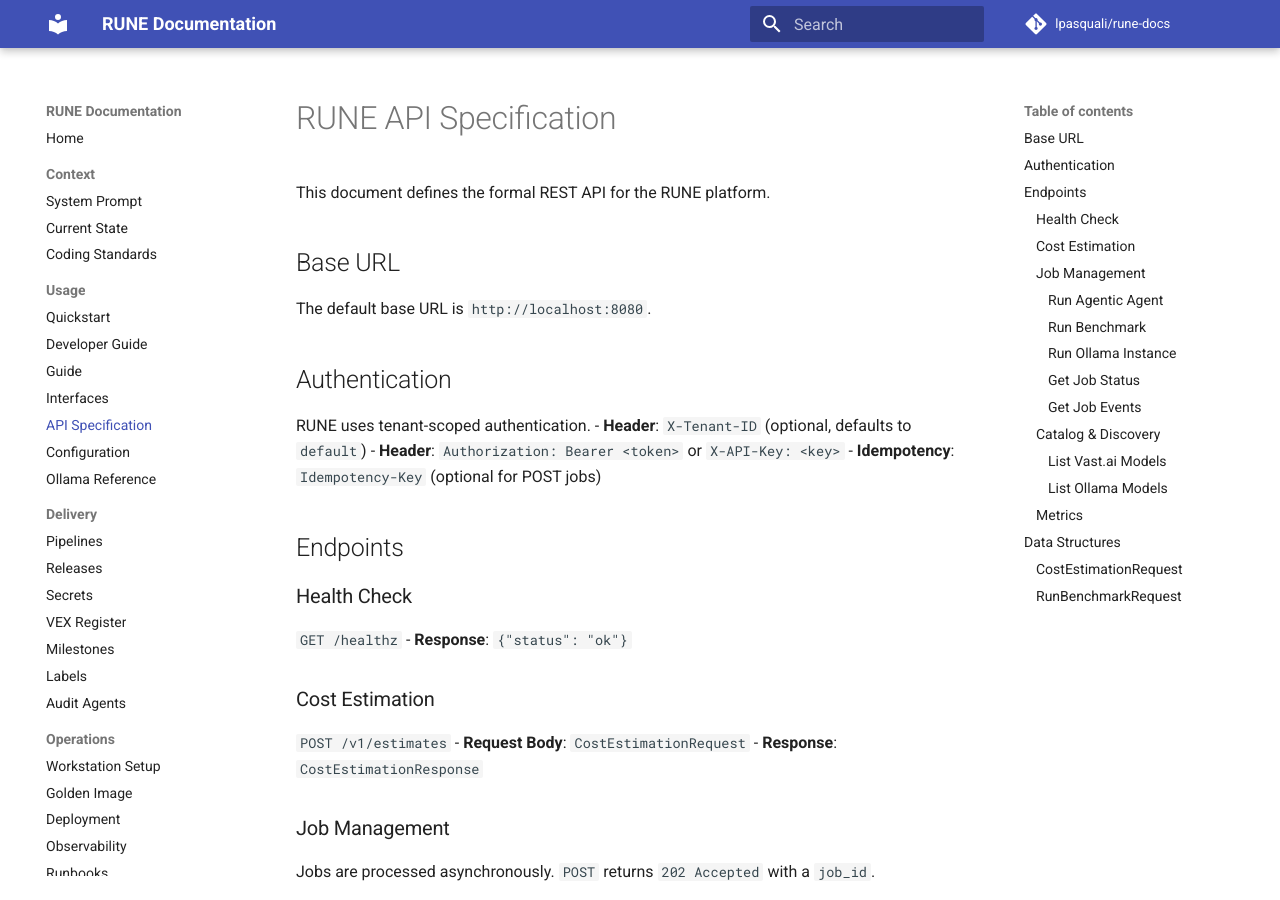
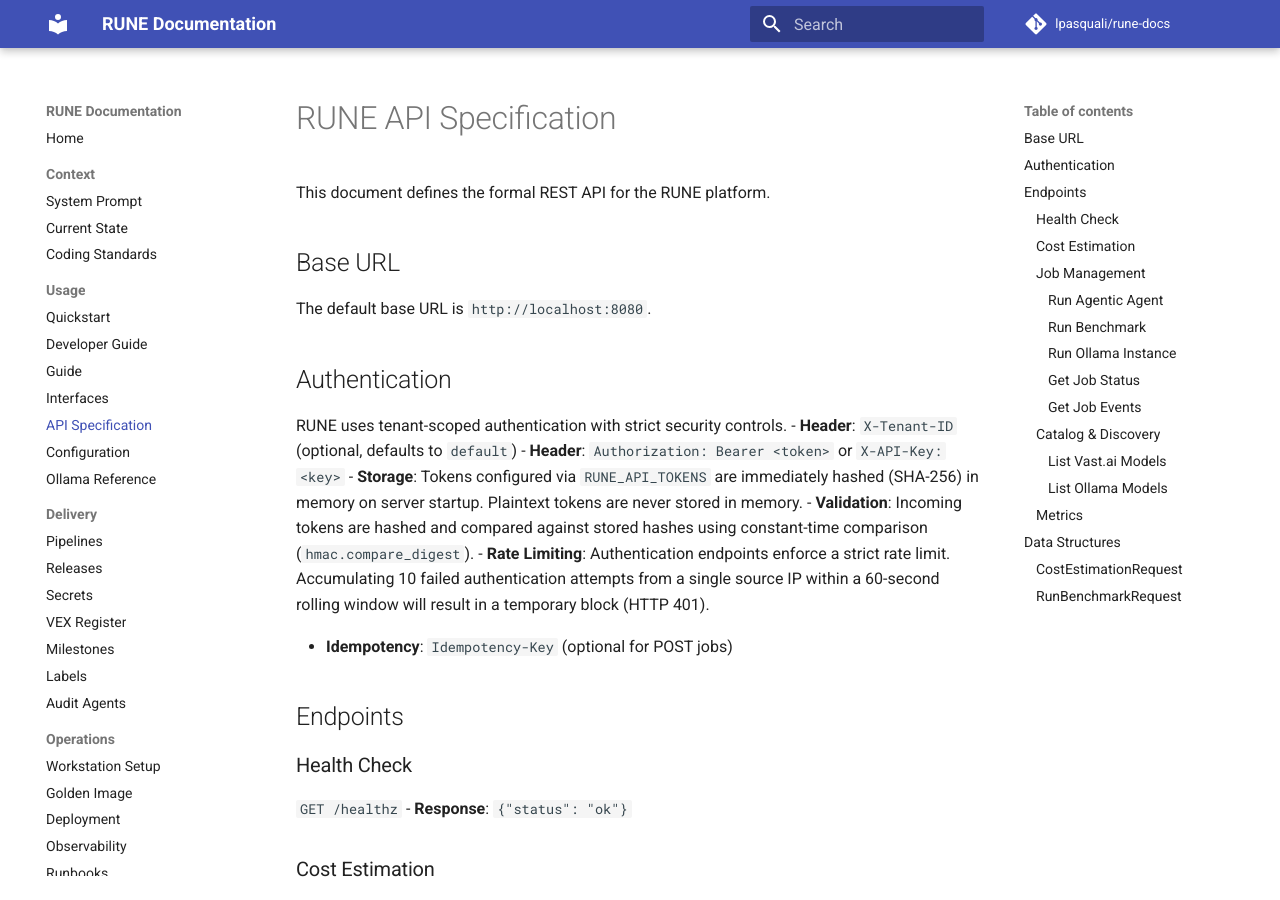
Before and after one commit to lpasquali/rune-docs, an MkDocs documentation site: the page built from docs/usage/API_SPEC.md, in a window 1280 px wide and 900 px high. Built offline with MkDocs 1.6.1 and Material for MkDocs 9.7.7, drawn with Linux system fonts in a browser that asks for light colours; comment, search, counter and statistics services are not loaded.

Commit message:
docs(security): Document secure token management and rate limiting
Closes lpasquali/rune#134

[x] **Level 3**

## Acceptance Criteria Evidence
- [x] API_SPEC.md updated with auth and rate limits
- [x] DEPLOYMENT.md updated with token hashing note

## Audit Checks
- No triggers fired

## Breaking Changes
- None

```diff
--- a/docs/usage/API_SPEC.md
+++ b/docs/usage/API_SPEC.md
@@ -11,9 +11,13 @@ The default base URL is `http://localhost:8080`.
 
 ## Authentication
 
-RUNE uses tenant-scoped authentication.
+RUNE uses tenant-scoped authentication with strict security controls.
 - **Header**: `X-Tenant-ID` (optional, defaults to `default`)
 - **Header**: `Authorization: Bearer <token>` or `X-API-Key: <key>`
+- **Storage**: Tokens configured via `RUNE_API_TOKENS` are immediately hashed (SHA-256) in memory on server startup. Plaintext tokens are never stored in memory.
+- **Validation**: Incoming tokens are hashed and compared against stored hashes using constant-time comparison (`hmac.compare_digest`).
+- **Rate Limiting**: Authentication endpoints enforce a strict rate limit. Accumulating 10 failed authentication attempts from a single source IP within a 60-second rolling window will result in a temporary block (HTTP 401).
+
 - **Idempotency**: `Idempotency-Key` (optional for POST jobs)
 
 
```
Also changed, not shown: docs/operations/DEPLOYMENT.md (+1 -1 lines).
